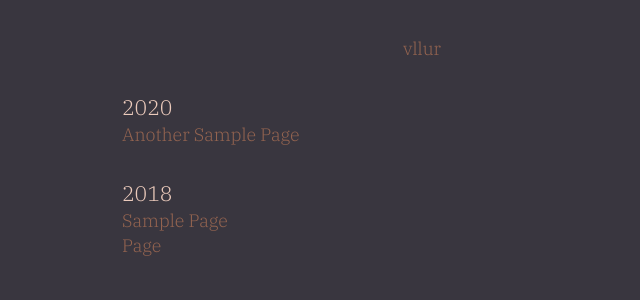
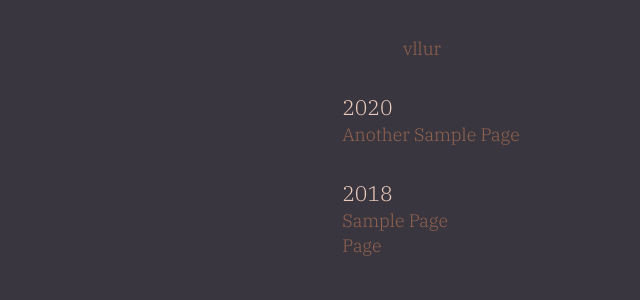
Before and after one commit to vllur/blog, a Jekyll site: the page built from index.html, in a window 1280 px wide. Shown: the top 300 px of the page, without its empty margins (218-858 px from the left). Built offline with Jekyll 4.4.1, drawn with Linux system fonts in a browser that asks for light colours.

Commit message:
Index style

```diff
--- a/_sass/components/index.scss
+++ b/_sass/components/index.scss
@@ -1,5 +1,14 @@
+nav{
+  display: flex;
+  justify-content: center;
+}
+
 nav ul{
   margin: 0;
   padding: 0;
   list-style-type: none;
 }
+
+nav > ul{
+  padding: 0 0 0 1em;
+}
```
